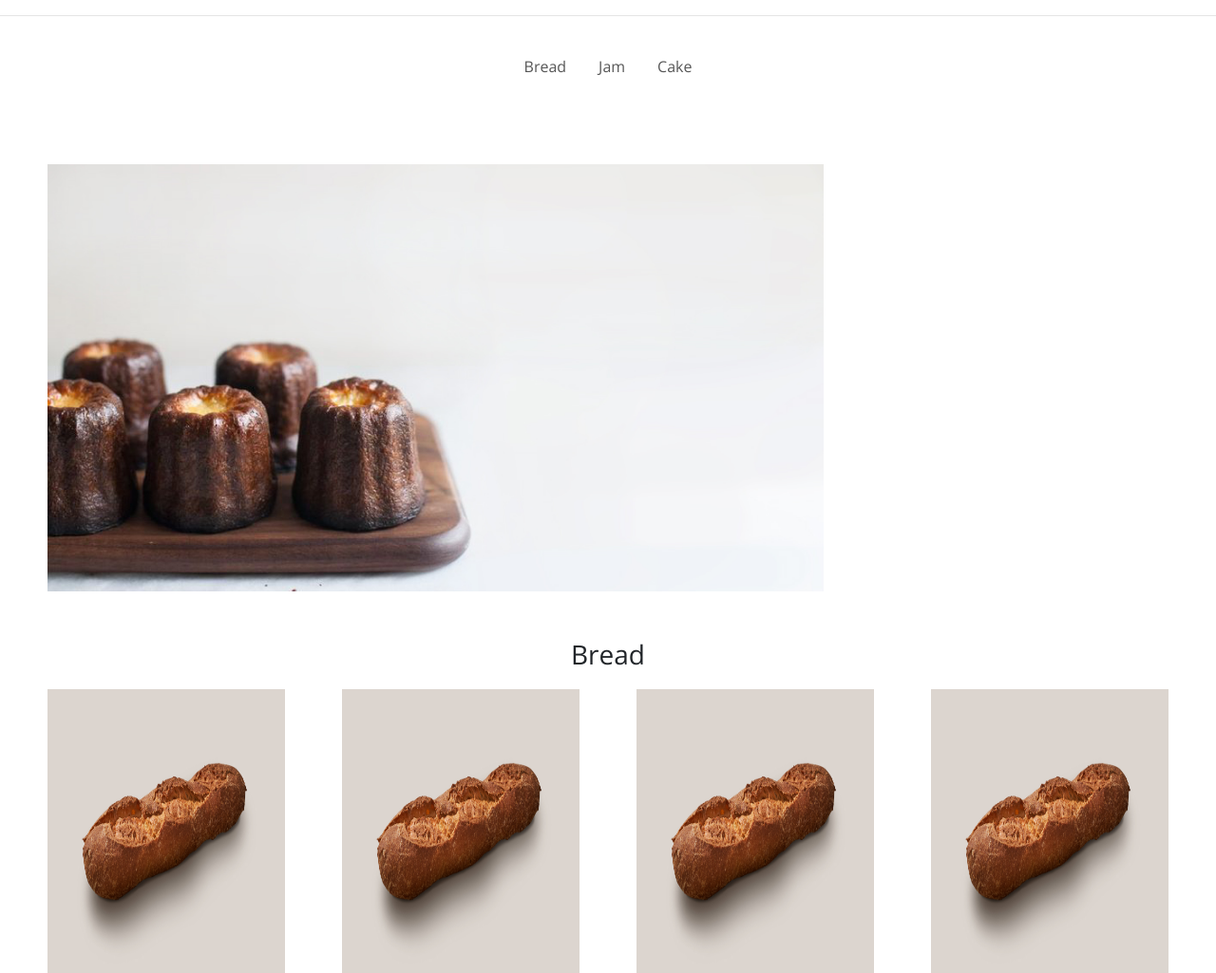
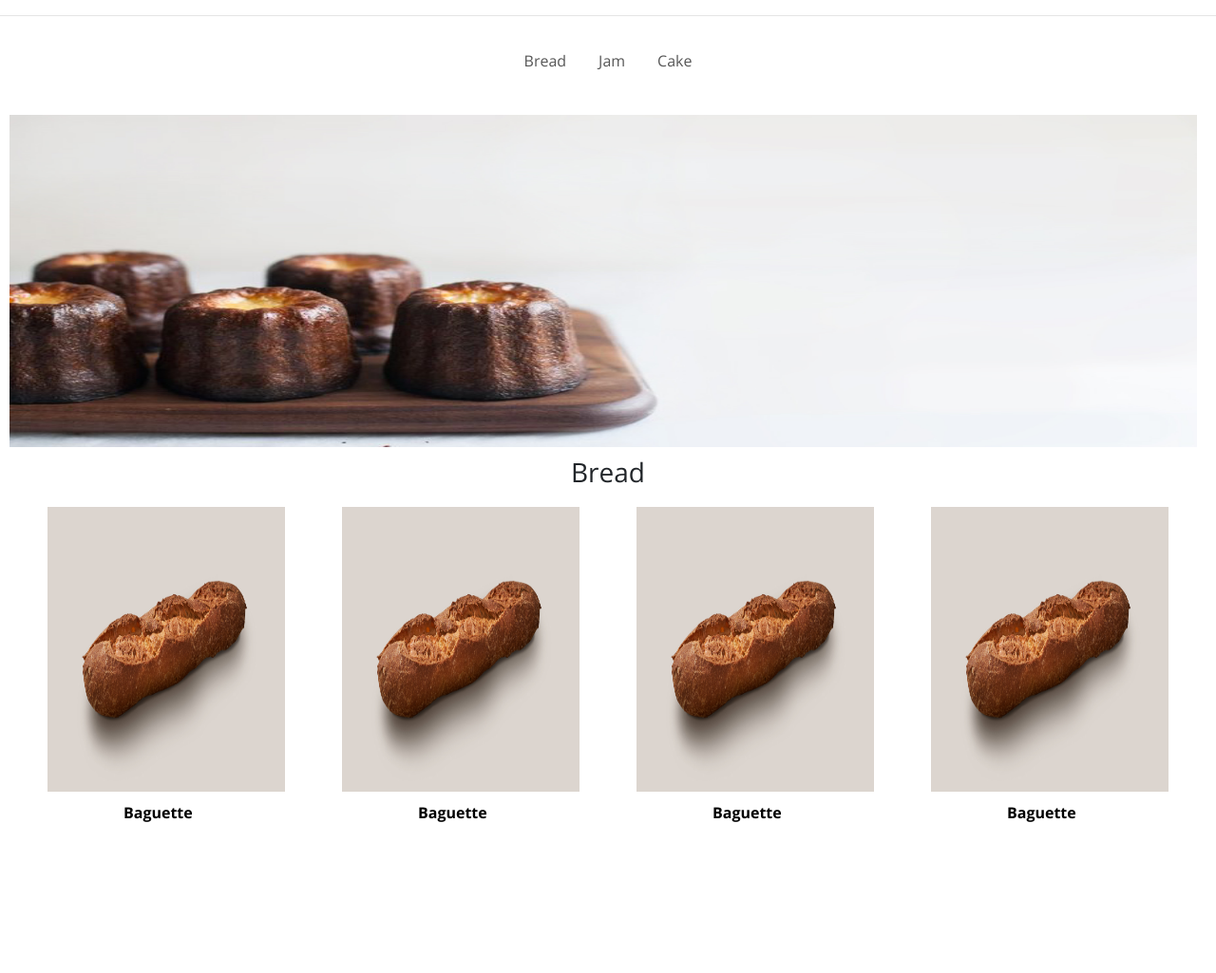
Before and after one commit to jaehyunan11/solo_project, a Django app: page / in a window 1280 px wide; the page is wider, and only the part inside the window is pictured. Shown: the part 201-1226 px from the top of that part at 95% size. After the commit the page ends 1067 px from the top of that part, so only its background shows below. Run offline with Django 3.2, Linux system fonts and the light colour scheme; some libraries are stand-ins or nearby versions.

Commit message:
main img change

```diff
--- a/shop_app/static/css/styles.css
+++ b/shop_app/static/css/styles.css
@@ -137,7 +137,7 @@ h1 {
     display: flex;
     justify-content: space-around;
     align-items: center;
-    padding: 16px;
+    padding: 10px;
 
 }
 
@@ -155,15 +155,19 @@ h1 {
 
 }
 
+#header__img {
+    margin: -30px;
+    max-width: 1425px;
+}
+
 .header__img__main {
-    width: 100%;
-    margin: 50px;
+    margin: 40px;
 }
 
 #header__img__main {
     display: block;
-    max-width: 100%;
-    height: 450px;
+    width: 1250px;
+    height: 350px;
 }
 
 /* Main */
```
